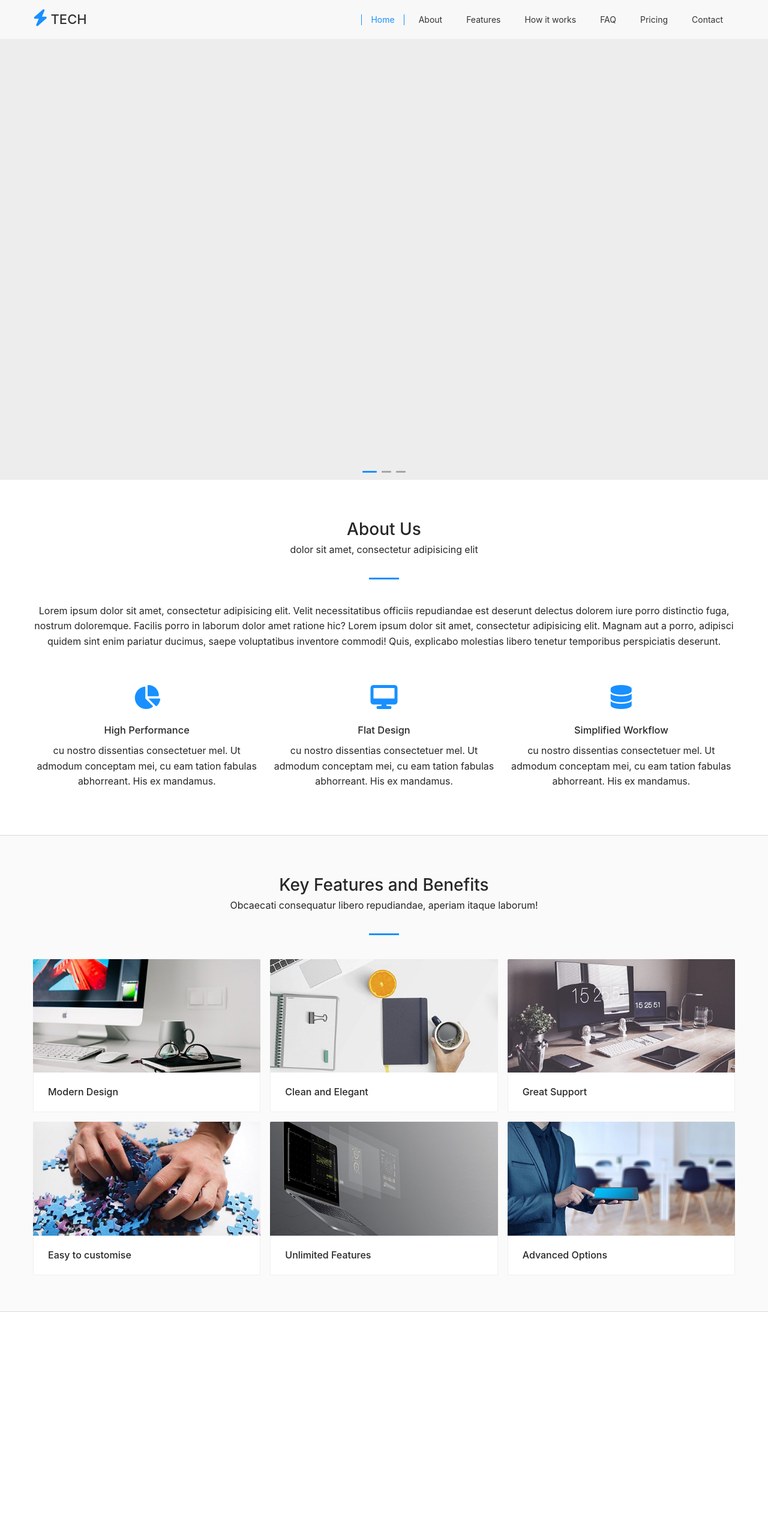
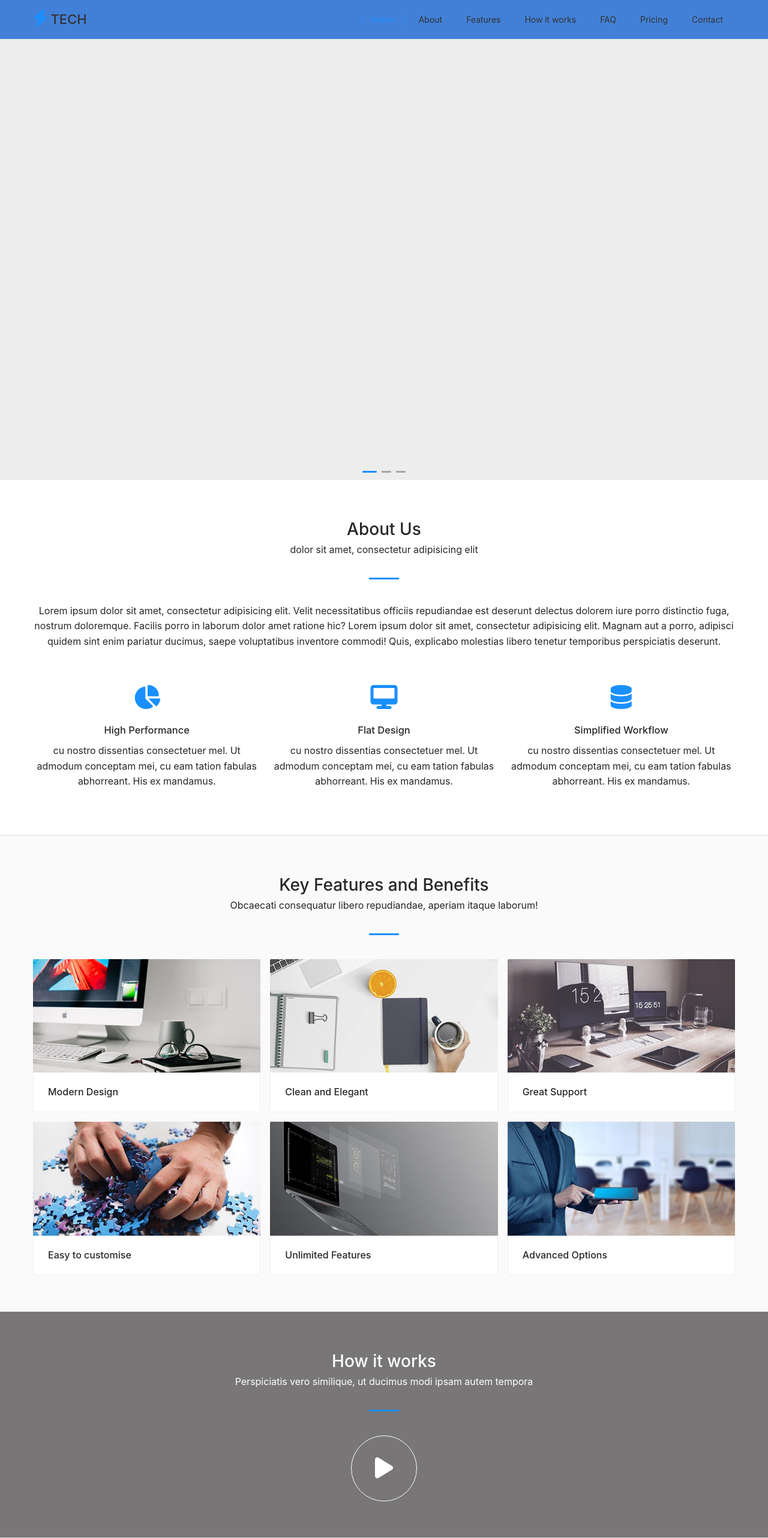
Before and after one commit to Belendia/AntDesign, a React (Vite) app: page / in a window 1280 px wide. Shown: the top 2564 px of the page at 60% size. Before the commit the page ends 2187 px from the top, so only its background shows below. Built offline with nearby package versions, Linux system fonts and the light colour scheme.

Commit message:
Add how it works page

```diff
--- a/src/App.css
+++ b/src/App.css
@@ -20,7 +20,7 @@
 }
 
 .mainLayout .ant-layout-header {
-  background: #f8f8f8;
+  background: #4280d7;
   padding: 0;
   height: auto;
   line-height: 1.6;
--- /dev/null
+++ b/src/components/home/works.tsx
@@ -0,0 +1,56 @@
+import React from "react";
+
+import { Button, Modal } from "antd";
+
+class AppWorks extends React.Component {
+  state = { visible: false };
+
+  showModal = () => {
+    this.setState({
+      visible: true,
+    });
+  };
+
+  handleCancel = (e) => {
+    console.log(e);
+    this.setState({
+      visible: false,
+    });
+  };
+
+  render() {
+    return (
+      <div id="works" className="block worksBlock">
+        <div className="container-fluid">
+          <div className="titleHolder">
+            <h2>How it works</h2>
+            <p>
+              Perspiciatis vero similique, ut ducimus modi ipsam autem tempora
+            </p>
+          </div>
+          <div className="contentHolder">
+            <Button size="large" onClick={this.showModal}>
+              <i className="fas fa-play"></i>
+            </Button>
+          </div>
+          <Modal
+            title="Woocommerce Tutorial"
+            visible={this.state.visible}
+            onCancel={this.handleCancel}
+            footer={null}
+            destroyOnClose={true}
+          >
+            <iframe
+              title="Woocommerce Tutorial"
+              width="100%"
+              height="350"
+              src="https://www.youtube.com/embed/8f8_JYIzOno?list=PLiUrl-SQRR7LQINGQGE99pXWDuKq4SxfU"
+            ></iframe>
+          </Modal>
+        </div>
+      </div>
+    );
+  }
+}
+
+export default AppWorks;
--- a/src/views/home.tsx
+++ b/src/views/home.tsx
@@ -1,6 +1,7 @@
 import AppAbout from "../components/home/about";
 import AppFeature from "../components/home/feature";
 import AppHero from "../components/home/hero";
+import AppWorks from "../components/home/works";
 
 function AppHome() {
   return (
@@ -8,6 +9,7 @@
       <AppHero />
       <AppAbout />
       <AppFeature />
+      <AppWorks />
     </div>
   );
 }
```
